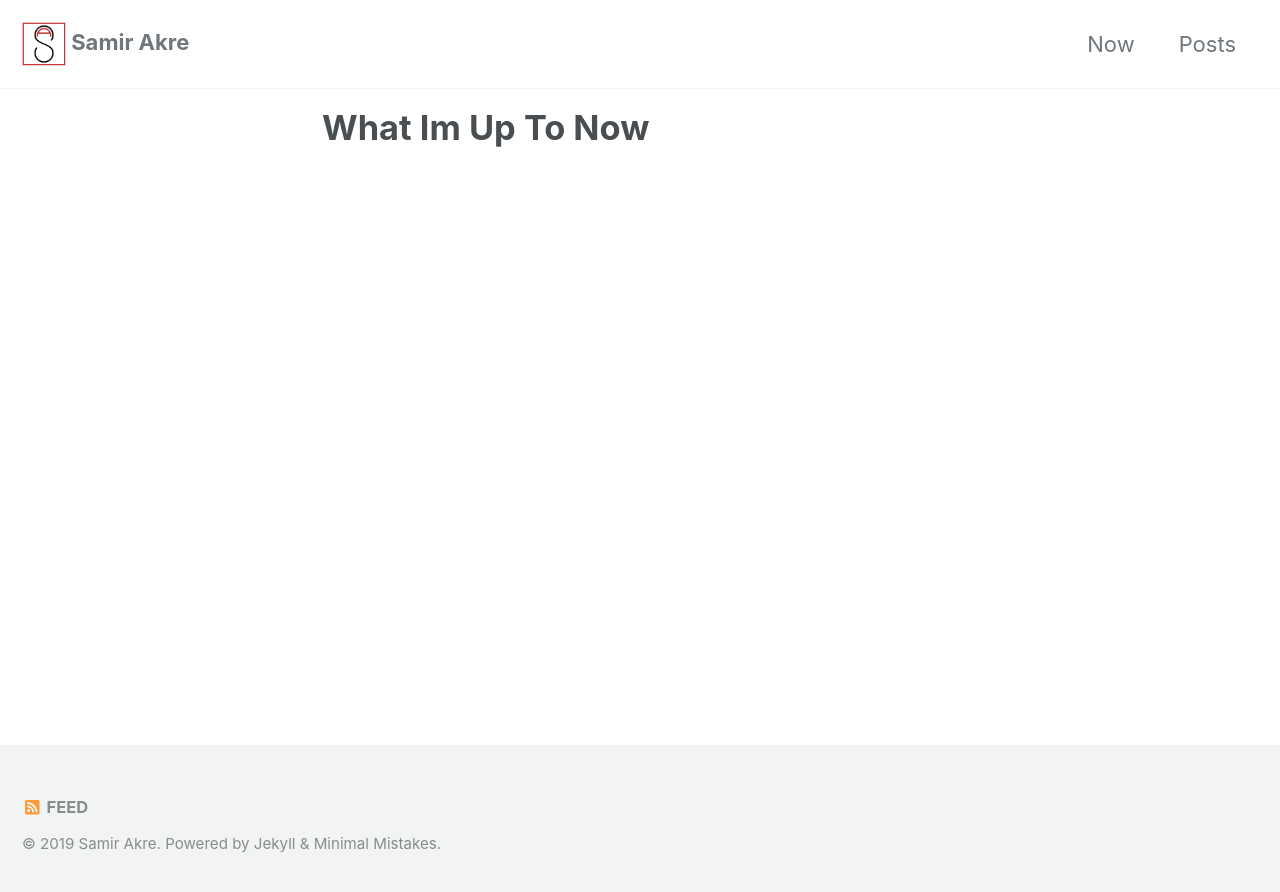
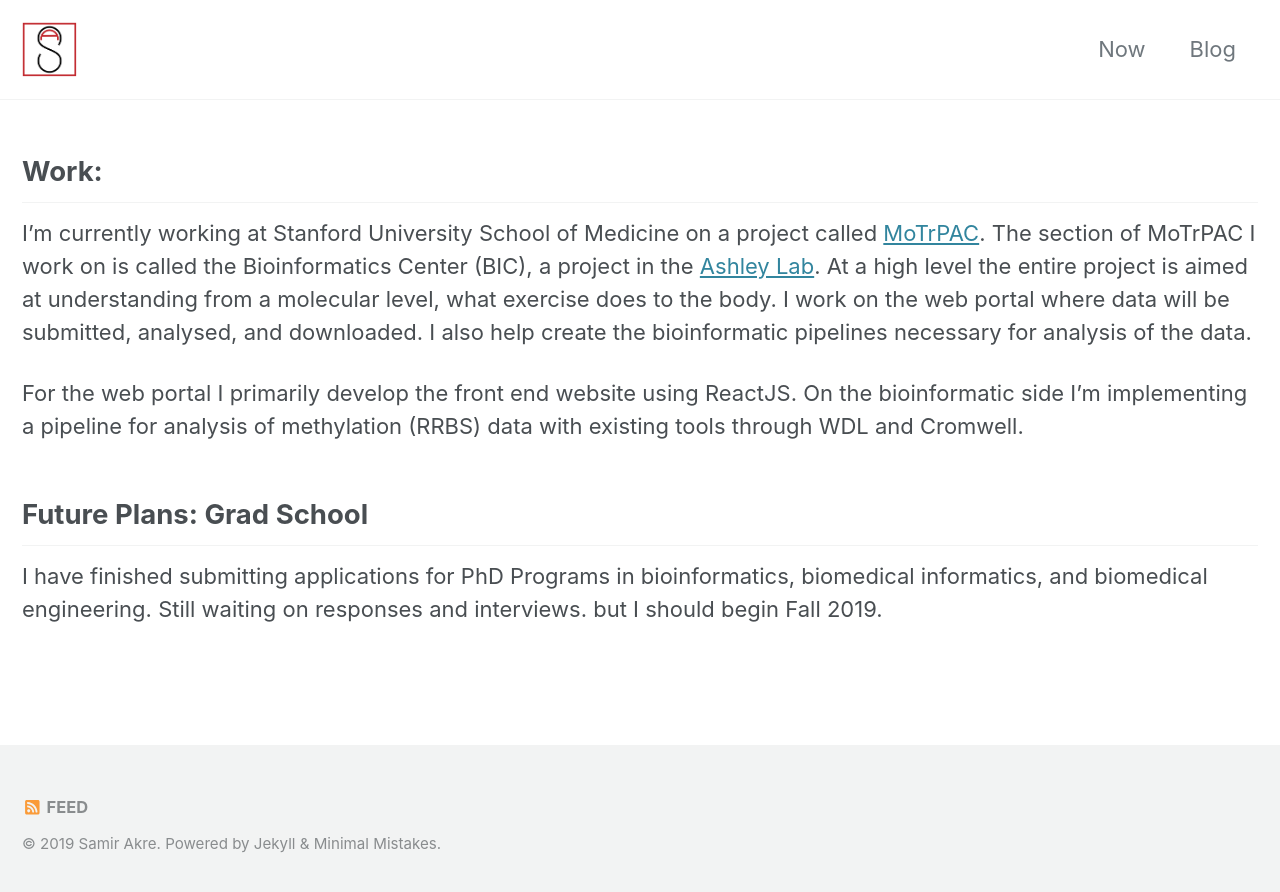
Before and after one commit to akre96/akre96.github.io, a Jekyll site: the page built from _pages/now.md, in a window 1280 px wide. Shown: the top 892 px of the page. Built offline with Jekyll 4.4.1, drawn with Linux system fonts in a browser that asks for light colours; cached includes are drawn as plain includes; nearby versions of some CDN libraries.

```diff
--- a/_data/navigation.yml
+++ b/_data/navigation.yml
@@ -1,5 +1,5 @@
 main:
   - title: "Now"
     url: /now/
-  - title: "Posts"
-    url: /posts/
+  - title: "Blog"
+    url: /blog/
--- a/_includes/masthead.html
+++ b/_includes/masthead.html
@@ -4,7 +4,6 @@
       <nav id="site-nav" class="greedy-nav">
         <a class="site-title" href="{{ '/' | relative_url }}">
           <img src="/assets/images/SakreLogo.png" class="navLogo" alt="Samir Akre">
-          {{ site.title }}
         </a>
         <ul class="visible-links">
           {%- for link in site.data.navigation.main -%}
--- a/_pages/posts.md
+++ b/_pages/blog.md
@@ -1,7 +1,7 @@
 ---
 layout: archive
-title: "Posts"
-permalink: /posts/
+title: "Blog"
+permalink: /blog/
 ---
 
 {% for post in site.posts limit: 5 %}
--- a/_pages/now.md
+++ b/_pages/now.md
@@ -1,5 +1,13 @@
 ---
-layout: single
+layout: splash
 title: "What Im Up To Now "
 permalink: /now/
 ---
+
+## Work:
+I'm currently working at Stanford University School of Medicine on a project called [MoTrPAC](https://www.motrpac.org){:target="_blank"}. The section of MoTrPAC I work on is called the Bioinformatics Center (BIC), a project in the [Ashley Lab](https://ashleylab.stanford.edu/). At a high level the entire project is aimed at understanding from a molecular level, what exercise does to the body. I work on the web portal where data will be submitted, analysed, and downloaded. I also help create the bioinformatic pipelines necessary for analysis of the data.
+
+For the web portal I primarily develop the front end website using ReactJS. On the bioinformatic side I'm implementing a pipeline for analysis of methylation (RRBS) data with existing tools through WDL and Cromwell.
+
+## Future Plans: Grad School
+I have finished submitting applications for PhD Programs in bioinformatics, biomedical informatics, and biomedical engineering. Still waiting on responses and interviews. but I should begin Fall 2019.
--- a/_sass/main.scss
+++ b/_sass/main.scss
@@ -1,3 +1,8 @@
 .navLogo{
-  height: 2rem;
+  height: 2.5rem;
 }
+.archive {
+  p {
+    font-size: 1rem;
+  }
+}
```
Also changed, not shown: index.md (+35 -12 lines), 2 other files.
